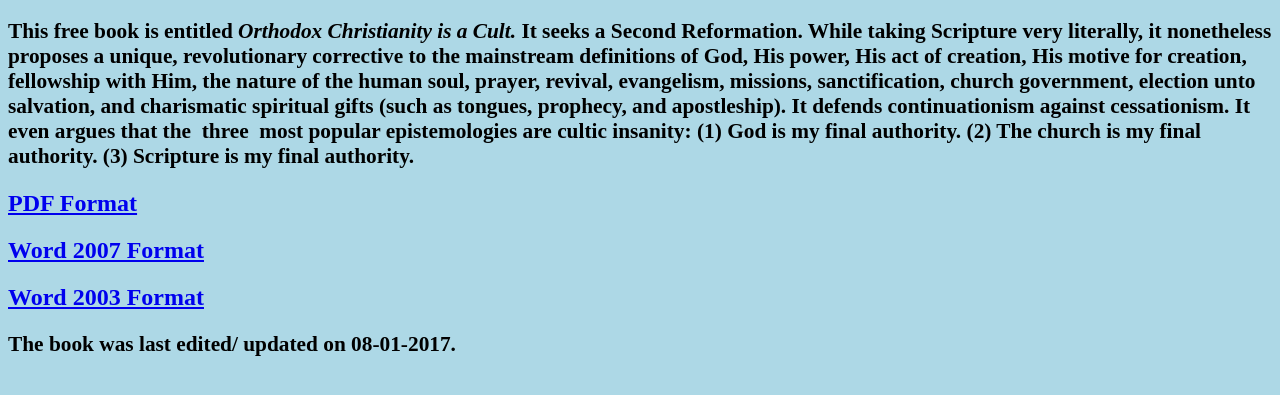
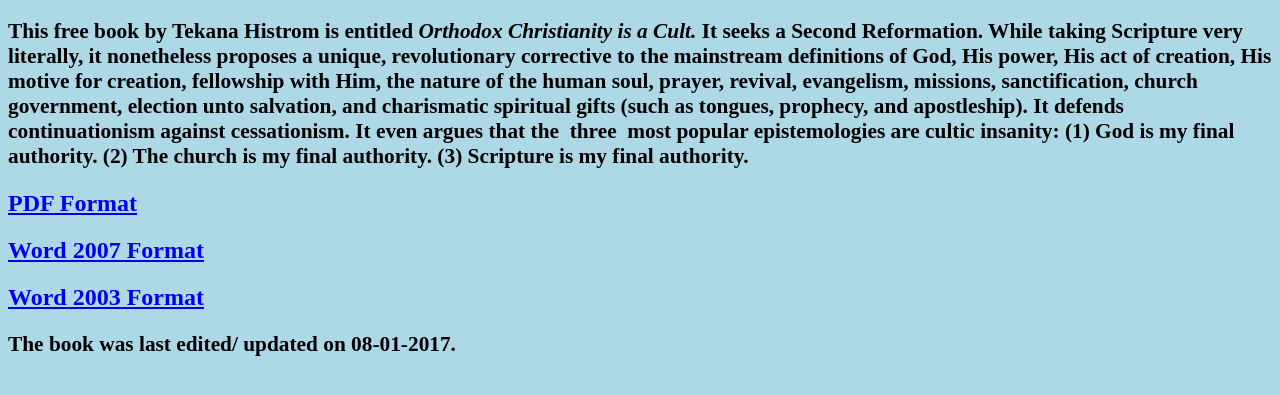
Before and after one commit to janthonyl/janthonyl.github.io, a plain HTML site: page index.html in a window 1280 px wide. Shown: the part 61-456 px from the top of the page. Drawn offline with Linux system fonts and the light colour scheme.

Commit message:
slight edit

```diff
--- a/index.html
+++ b/index.html
@@ -17,7 +17,7 @@
 	<h1>
 		Cessationism versus Continuationism
 	</h1>
- 	<h3>This free book is entitled <em>Orthodox Christianity is a Cult.</em> It seeks a Second Reformation. While taking Scripture very literally, it nonetheless proposes a unique, revolutionary corrective to the mainstream definitions of God, His power, His act of creation, His motive for creation, fellowship with Him, the nature of the human soul, prayer, revival, evangelism, missions, sanctification, church government, election unto salvation, and charismatic spiritual gifts (such as tongues, prophecy, and apostleship). It defends continuationism against cessationism. It even argues that the  three  most popular epistemologies are cultic insanity: (1) God is my final authority. (2) The church is my final authority. (3) Scripture is my final authority.</h3>
+ 	<h3>This free book by Tekana Histrom is entitled <em>Orthodox Christianity is a Cult.</em> It seeks a Second Reformation. While taking Scripture very literally, it nonetheless proposes a unique, revolutionary corrective to the mainstream definitions of God, His power, His act of creation, His motive for creation, fellowship with Him, the nature of the human soul, prayer, revival, evangelism, missions, sanctification, church government, election unto salvation, and charismatic spiritual gifts (such as tongues, prophecy, and apostleship). It defends continuationism against cessationism. It even argues that the  three  most popular epistemologies are cultic insanity: (1) God is my final authority. (2) The church is my final authority. (3) Scripture is my final authority.</h3>
 	<h2><a id="pdf" href="https://drive.google.com/file/d/0B1T12dMMEItdejB6eFU4LUFFVzQ/view?usp=sharing">PDF Format</a></h2>
 	<h2><a id="word2007" href="https://drive.google.com/file/d/0B1T12dMMEItdMldCX3hvQjBrVEk/view?usp=sharing">Word 2007 Format</a></h2>
 	<h2><a id="word2003" href="https://drive.google.com/file/d/0B1T12dMMEItdTUVMazU1ejZqT2c/view?usp=sharing">Word 2003 Format</a></h2>
```
